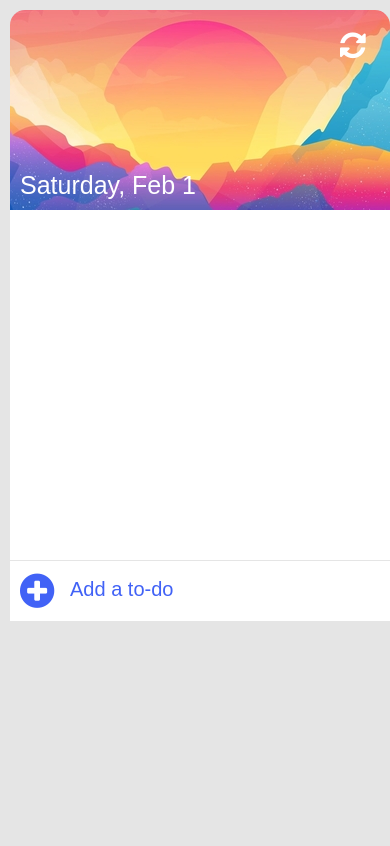
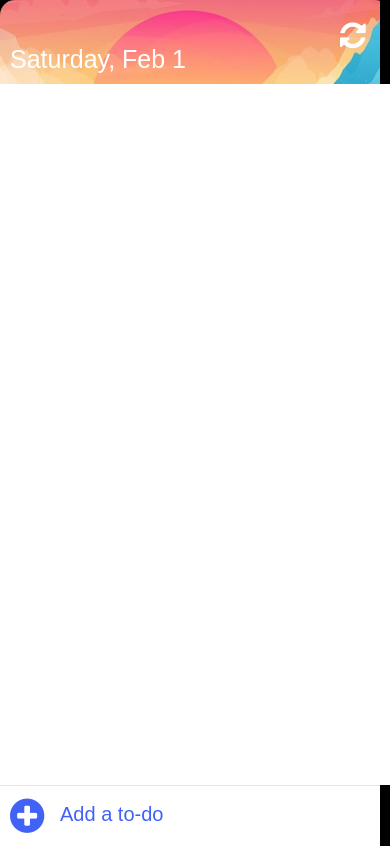
Before and after one commit to HermSidhu/To-Do, a website: page index.html in a window 390 px wide. Drawn offline with Linux system fonts and the light colour scheme.

Commit message:
mobile responsive

```diff
--- a/style.css
+++ b/style.css
@@ -139,3 +139,40 @@ body{
     font-family: 'Titillium Web', sans-serif;
     font-size: 20px;
 }
+
+@media only screen and (max-width: 600px) {
+  body {
+    background-color: #000;
+  }
+  .container{
+    padding: 0px;
+    width:100%;
+    margin:0 auto;
+}
+  .header{
+  width: 100%;
+  height: 10vh;
+  background-image: url(Cali.jpg);
+  background-repeat: no-repeat;
+  border-radius: 15px 15px 0 0;
+  position: relative;
+}
+.content{
+  width:100%;
+  height: 83vh;
+  max-height: 100vh;
+  background-color: #FFF;
+  overflow: auto;
+}
+.item{
+  width:100%;
+  height: 45px;
+  min-height: 45px;
+  position: relative;
+  border-bottom: 1px solid rgba(0,0,0,0.1);
+  list-style: none;
+  padding: 0;
+  margin: 0;
+}
+
+}
```
